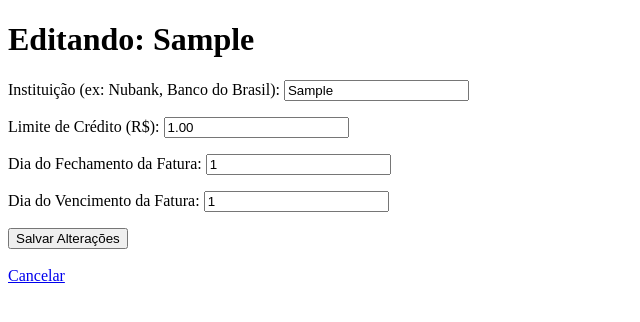
After one commit to slraphadev/controle-de-gastos, a Django app: page /bancos/1/editar/ in a window 1280 px wide. The commit adds this page. Shown: the top 322 px of the page, without its empty margins (0-640 px from the left). Run offline with Django 5.2, Linux system fonts and the light colour scheme; a user stored in the database is signed in; tables that the repository leaves empty hold one stand-in row (values such as "Sample post").

Commit message:
feat(bancos): Implementa CRUD completo para Bancos

```diff
--- a/bancos/forms.py
+++ b/bancos/forms.py
@@ -1,4 +1,5 @@
 # bancos/forms.py
+
 from django import forms
 from .models import Banco
 
@@ -6,3 +7,11 @@ class BancoForm(forms.ModelForm):
     class Meta:
         model = Banco
         fields = ['instituicao', 'limite_credito', 'dia_fechamento_fatura', 'dia_vencimento_fatura']
+
+        # Adiciona 'labels' para customizar os nomes dos campos no formulário
+        labels = {
+            'instituicao': 'Instituição (ex: Nubank, Banco do Brasil)',
+            'limite_credito': 'Limite de Crédito (R$)',
+            'dia_fechamento_fatura': 'Dia do Fechamento da Fatura',
+            'dia_vencimento_fatura': 'Dia do Vencimento da Fatura',
+        }
--- a/bancos/models.py
+++ b/bancos/models.py
@@ -2,14 +2,28 @@
 
 from django.db import models
 from django.contrib.auth.models import User
+# Importa os validadores
+from django.core.validators import MinValueValidator, MaxValueValidator
 
-# Create your models here.
 class Banco(models.Model):
     usuario = models.ForeignKey(User, on_delete=models.CASCADE)
     instituicao = models.CharField(max_length=100)
-    limite_credito = models.DecimalField(max_digits=10, decimal_places=2)
-    dia_fechamento_fatura = models.IntegerField()
-    dia_vencimento_fatura = models.IntegerField()
+
+    # Adiciona um validador para garantir que o limite não seja negativo
+    limite_credito = models.DecimalField(
+        max_digits=10,
+        decimal_places=2,
+        validators=[MinValueValidator(0.00)]
+    )
+
+    # Adiciona validadores para o dia ficar entre 1 e 31
+    dia_fechamento_fatura = models.IntegerField(
+        validators=[MinValueValidator(1), MaxValueValidator(31)]
+    )
+    dia_vencimento_fatura = models.IntegerField(
+        validators=[MinValueValidator(1), MaxValueValidator(31)]
+    )
+
     data_criacao = models.DateTimeField(auto_now_add=True)
 
     def __str__(self):
--- /dev/null
+++ b/bancos/templates/bancos/editar_banco.html
@@ -0,0 +1,18 @@
+<!DOCTYPE html>
+<html lang="pt-br">
+  <head>
+    <meta charset="UTF-8" />
+    <title>Editar Banco</title>
+  </head>
+  <body>
+    <h1>Editando: {{ banco.instituicao }}</h1>
+
+    <form method="post">
+      {% csrf_token %} {{ form.as_p }}
+      <button type="submit">Salvar Alterações</button>
+    </form>
+
+    <br />
+    <a href="{% url 'listar_bancos' %}">Cancelar</a>
+  </body>
+</html>
--- a/bancos/templates/bancos/listar_bancos.html
+++ b/bancos/templates/bancos/listar_bancos.html
@@ -13,8 +13,9 @@
     <ul>
       {% for banco in bancos %}
       <li>
-        <strong>{{ banco.instituicao }}</strong> - Limite: R$ {{
-        banco.limite_credito }}
+        <strong>{{ banco.instituicao }}</strong> - Limite: R$ {{ banco.limite_credito|floatformat:2 }}
+        <a href="{% url 'editar_banco' pk=banco.pk %}">(Editar)</a>
+        <a href="{% url 'deletar_banco' pk=banco.pk %}">(Deletar)</a>
       </li>
       {% endfor %}
     </ul>
--- a/bancos/urls.py
+++ b/bancos/urls.py
@@ -3,6 +3,15 @@ from django.urls import path
 from . import views
 
 urlpatterns = [
+    # Rota para a lista de bancos
     path('', views.listar_bancos, name='listar_bancos'),
+
+    # Rota para o formulário de adicionar
     path('adicionar/', views.adicionar_banco, name='adicionar_banco'),
+
+    # Rota para o formulário de editar (com o 'name' que estava faltando)
+    path('<int:pk>/editar/', views.editar_banco, name='editar_banco'),
+
+    # Rota para a página de confirmação de deletar
+    path('<int:pk>/deletar/', views.deletar_banco, name='deletar_banco'),
 ]
--- a/bancos/views.py
+++ b/bancos/views.py
@@ -1,35 +1,52 @@
 # bancos/views.py
-from django.shortcuts import render, redirect
+
+from django.shortcuts import render, redirect, get_object_or_404
 from django.contrib.auth.decorators import login_required
 from .models import Banco
 from .forms import BancoForm
 
 @login_required
 def listar_bancos(request):
-    # Filtra os bancos para pegar apenas os que pertencem ao usuário logado
+    # Esta view busca os bancos do usuário logado e os envia para o template.
     bancos_do_usuario = Banco.objects.filter(usuario=request.user)
 
-    # Envia os dados para o template
+    # O dicionário 'contexto' é o que leva os dados para o template.
     contexto = {
         'bancos': bancos_do_usuario
     }
+
+    # A função 'render' é responsável por processar o HTML com os dados do contexto.
     return render(request, 'bancos/listar_bancos.html', contexto)
 
 @login_required
 def adicionar_banco(request):
     if request.method == 'POST':
-        # Se o formulário foi enviado, processa os dados
         form = BancoForm(request.POST)
         if form.is_valid():
-            banco = form.save(commit=False) # Não salva no banco ainda
-            banco.usuario = request.user    # Associa ao usuário logado
-            banco.save()                    # Agora salva no banco
-            return redirect('listar_bancos') # Redireciona para a lista
+            banco = form.save(commit=False)
+            banco.usuario = request.user
+            banco.save()
+            return redirect('listar_bancos')
     else:
-        # Se for o primeiro acesso, mostra um formulário em branco
         form = BancoForm()
+    return render(request, 'bancos/adicionar_banco.html', {'form': form})
 
-    contexto = {
-        'form': form
-    }
-    return render(request, 'bancos/adicionar_banco.html', contexto)
+@login_required
+def editar_banco(request, pk):
+    banco = get_object_or_404(Banco, pk=pk, usuario=request.user)
+    if request.method == 'POST':
+        form = BancoForm(request.POST, instance=banco)
+        if form.is_valid():
+            form.save()
+            return redirect('listar_bancos')
+    else:
+        form = BancoForm(instance=banco)
+    return render(request, 'bancos/editar_banco.html', {'form': form, 'banco': banco})
+
+@login_required
+def deletar_banco(request, pk):
+    banco = get_object_or_404(Banco, pk=pk, usuario=request.user)
+    if request.method == 'POST':
+        banco.delete()
+        return redirect('listar_bancos')
+    return render(request, 'bancos/deletar_banco.html', {'banco': banco})
```
Also changed, not shown: bancos/templates/bancos/deletar_banco.html (added, +22 -0 lines), bancos/migrations/0002_alter_banco_dia_fechamento_fatura_and_more.py (added).
